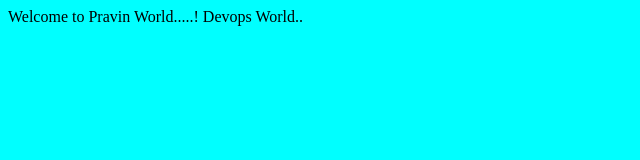
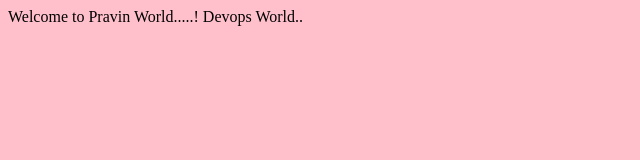
Before and after one commit to devopsgittesting/jenkins_training_2024_VD, a plain HTML site: page index.html in a window 1280 px wide. Shown: the whole page, without its empty margins (0-640 px from the left). Drawn offline with Linux system fonts and the light colour scheme.

Commit message:
github webhook test

```diff
--- a/index.html
+++ b/index.html
@@ -1,4 +1,4 @@
-<body bgcolor='aqua'>
+<body bgcolor='pink'>
 Welcome to Pravin World.....!
 Devops World..
 </body>
```
